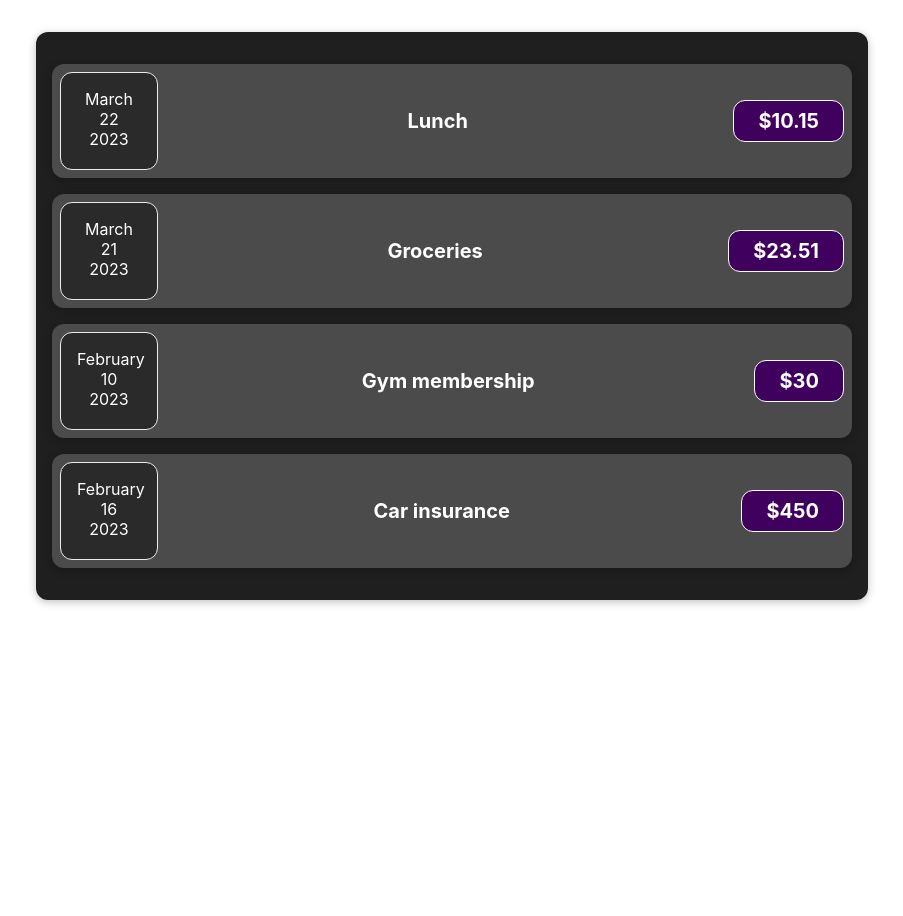
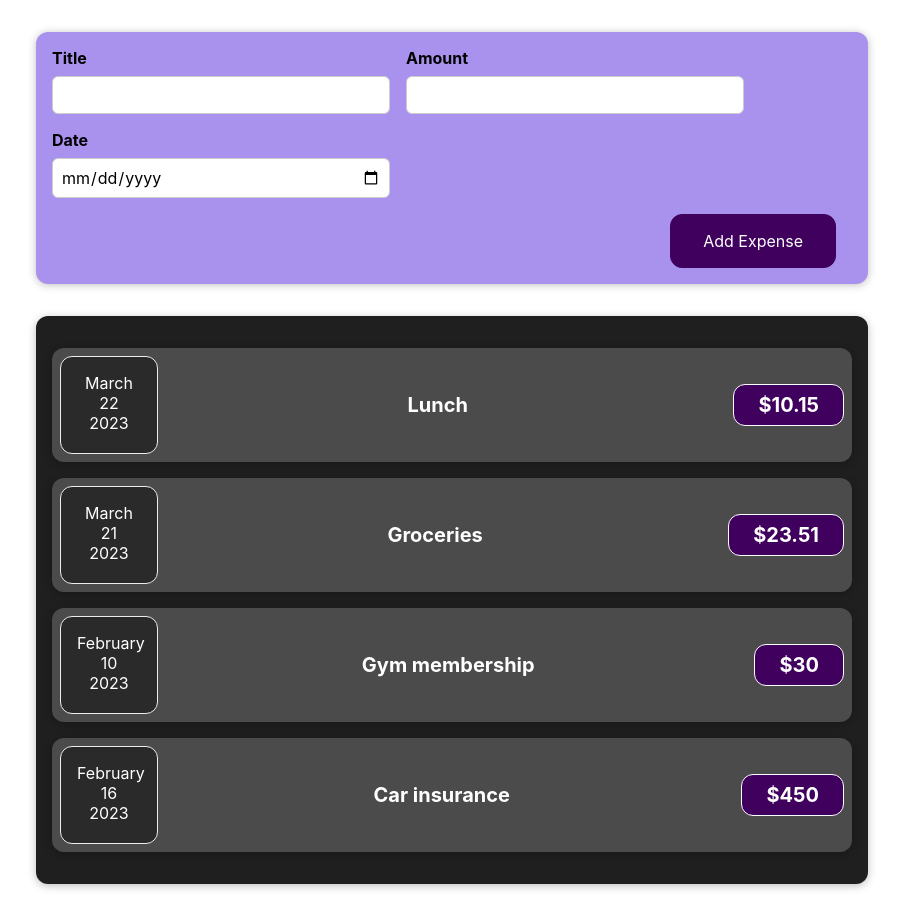
Before and after one commit to Thewa55/Expense-Report, a React (Create React App) app: page / in a window 1280 px wide. Shown: the whole page, without its empty margins (188-1091 px from the left). Before the commit the page ends 800 px from the top, so only its background shows below. Built offline with nearby package versions, Linux system fonts and the light colour scheme.

Commit message:
Added a expense form

```diff
--- a/src/App.js
+++ b/src/App.js
@@ -1,6 +1,7 @@
 import React, { useState } from "react";
 import './App.css';
 import ExpenseItem from './components/ExpenseItem/ExpenseItem.component';
+import NewExpense from "./components/NewExpense/NewExpense.component";
 import { expenseData } from './util/InitialData.js'
 import { Card } from './components/Card/Card.component'
 
@@ -11,6 +12,7 @@
 
   return (
     <div className="App">
+      <NewExpense />
       <Card className="expenses">
         {initData ? initData.map(data => {
           return (<ExpenseItem initData={data}/>)
--- /dev/null
+++ b/src/components/NewExpense/NewExpense.component.jsx
@@ -0,0 +1,31 @@
+import React, {useState, useRef} from 'react';
+import './NewExpense.css';
+
+const NewExpense = () => {
+
+    return (
+        <div class="new-expense">
+            <form>
+                <div className="new-expense__controls">
+                    <div className="new-expense__control">
+                        <label>Title</label>
+                        <input type="text" />
+                    </div>
+                    <div className="new-expense__control">
+                        <label>Amount</label>
+                        <input type="number" min="0.01" step="0.01" />
+                    </div>
+                    <div className="new-expense__control">
+                        <label>Date</label>
+                        <input type="date"/>
+                    </div>
+                </div>
+                <div className="new-expense__actions">
+                    <button type="submit">Add Expense</button>
+                </div>
+            </form>
+        </div>
+    )
+}
+
+export default NewExpense;
--- /dev/null
+++ b/src/components/NewExpense/NewExpense.css
@@ -0,0 +1,66 @@
+.new-expense {
+    background-color: #a892ee;
+    padding: 1rem;
+    margin: 2rem auto;
+    width: 50rem;
+    max-width: 95%;
+    border-radius: 12px;
+    text-align: center;
+    box-shadow: 0 1px 8px rgba(0, 0, 0, 0.25);
+}
+
+.new-expense button {
+    font: inherit;
+    cursor: pointer;
+    padding: 1rem 2rem;
+    border: 1px solid #40005d;
+    background-color: #40005d;
+    color: white;
+    border-radius: 12px;
+    margin-right: 1rem;
+}
+
+.new-expense button:hover,
+.new-expense button:active {
+    background-color: #510674;
+    border-color: #510674;
+}
+
+.new-expense button.alternative {
+    color: #220131;
+    border-color: transparent;
+    background-color: transparent;
+}
+
+.new-expense button.alternative:hover,
+.new-expense button.alternative:active {
+    background-color: #ddb3f8;
+
+}
+
+.new-expense__controls {
+    display: flex;
+    flex-wrap: wrap;
+    gap: 1rem;
+    margin-bottom: 1rem;
+    text-align: left;
+}
+
+.new-expense__control label {
+    font-weight: bold;
+    margin-bottom: 0.5rem;
+    display: block;
+  }
+
+.new-expense__control input {
+    font: inherit;
+    padding: 0.5rem;
+    border-radius: 6px;
+    border: 1px solid #ccc;
+    width: 20rem;
+    max-width: 100%;
+}
+
+.new-expense__actions {
+    text-align: right;
+}
```
